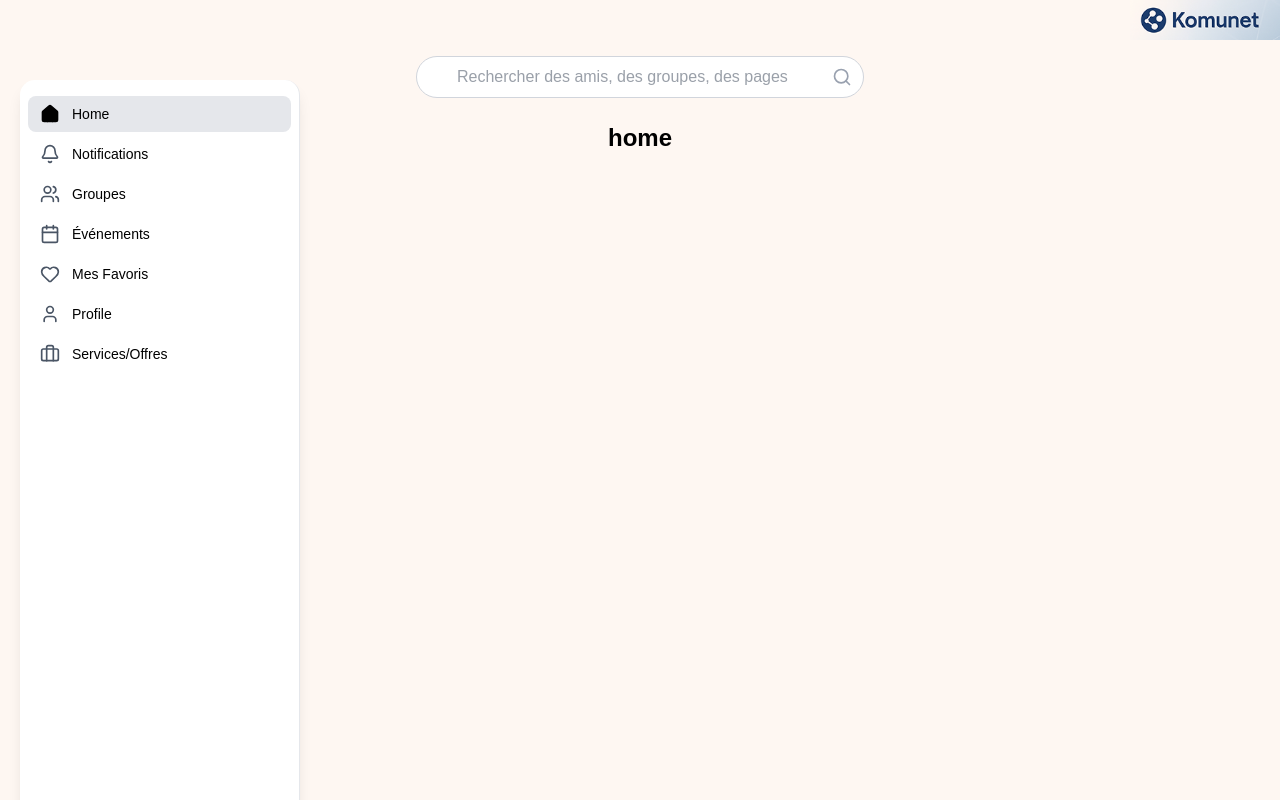
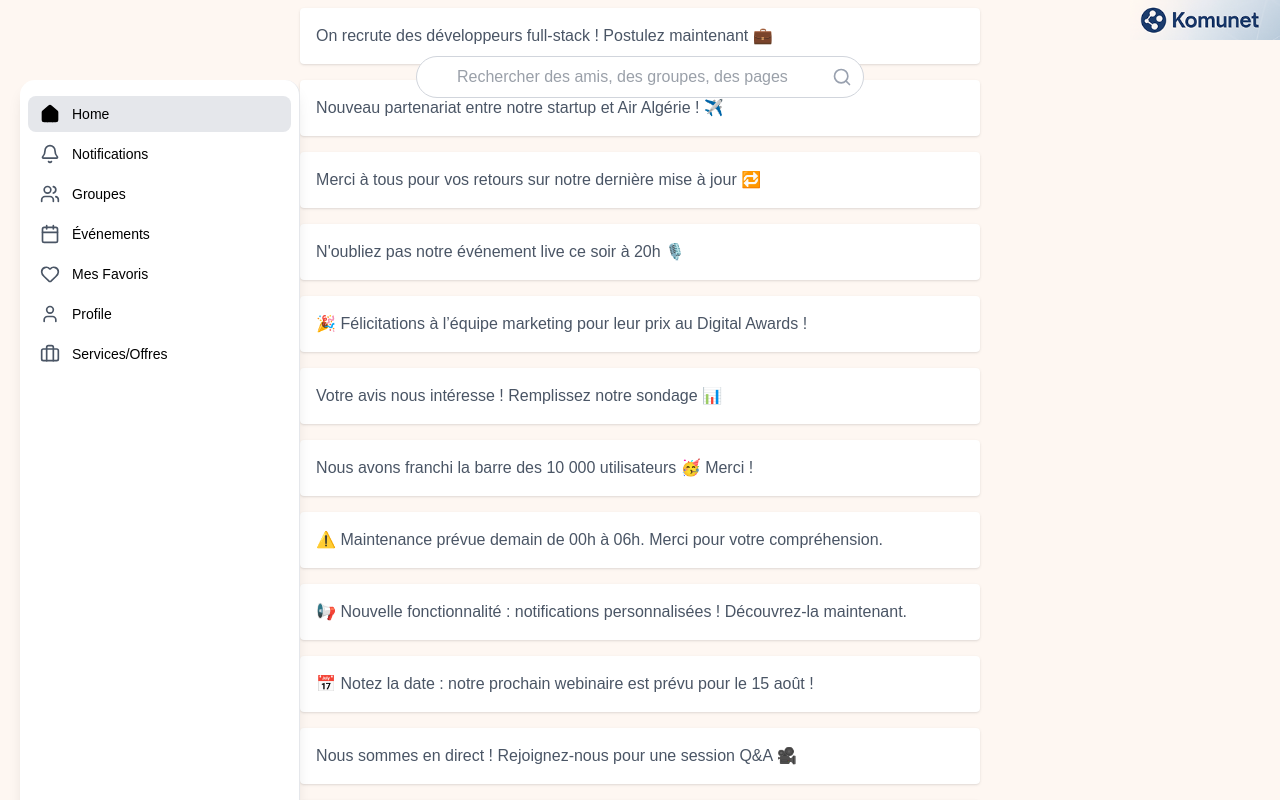
Before and after one commit to larabiislem/komunet_web, a Next.js app: page /home in a window 1280 px wide. Shown: the top 800 px of the page. Built offline with nearby package versions, Linux system fonts and the light colour scheme.

Commit message:
feat: integrate Redux for post management and enhance HomePage layout

```diff
--- a/app/home/page.tsx
+++ b/app/home/page.tsx
@@ -1,7 +1,48 @@
-export default function LoginPage() {
+
+'use client';
+import { Provider, useDispatch, useSelector } from 'react-redux';
+import { useEffect } from 'react';
+import postStore from '../../store';
+import { getPosts } from './postslicer';
+
+interface Post {
+  title: string;
+  content: string;
+}
+
+function HomeContent() {
+  const dispatch = useDispatch();
+  const post = useSelector((state: any) => state.post.value);
+
+  useEffect(() => {
+    dispatch(getPosts());
+  }, [dispatch]);
+
+  console.log('Posts:', post);
+
   return (
     <div className="flex justify-center h-screen">
-      <h1 className="text-2xl font-bold text-black">home</h1>
+      <div className="flex flex-col items-center justify-center">
+        <h1 className="text-2xl font-bold text-black">home</h1>
+        <h2 className="text-xl font-semibold text-gray-700">Welcome to the Home Page</h2>
+        <p className="mt-4 text-gray-600">This is where you can find the latest posts.</p>
+        <div className="mt-6">
+          {post && post.map((item: Post, index: number) => (
+            <div key={index} className="p-4 mb-4 bg-white shadow rounded">
+              <h3 className="text-lg font-medium">{item.title}</h3>
+              <p className="text-gray-600">{item.content}</p>
+            </div>
+          ))}
+        </div>
+      </div>
     </div>
   );
 }
+
+export default function LoginPage() {
+  return (
+    <Provider store={postStore}>
+      <HomeContent />
+    </Provider>
+  );
+}
--- a/app/home/postslicer.js
+++ b/app/home/postslicer.js
@@ -9,13 +9,13 @@
   },
   reducers: {
     getPosts: state => {
-     state.value = postdata.posts
+     state.value = postdata
 
     }
   }
 })
 
 
-export const { getPosts } = counterSlice.actions
+export const { getPosts } = postSlice.actions
 
-export default counterSlice.reducer
+export default postSlice.reducer
--- a/package.json
+++ b/package.json
@@ -9,6 +9,7 @@
     "lint": "next lint"
   },
   "dependencies": {
+    "@reduxjs/toolkit": "^2.8.2",
     "axios": "^1.11.0",
     "lucide-react": "^0.536.0",
     "next": "15.4.4",
--- a/stores/poststore.js
+++ b/store.js
@@ -1,5 +1,5 @@
 import { configureStore } from '@reduxjs/toolkit'
-import postReducer from '../app/home/postslicer'
+import postReducer from './app/home/postslicer'
 
 export default configureStore({
   reducer: {
```
Also changed, not shown: 1 other file (tests, documents, lock files or other folders).
